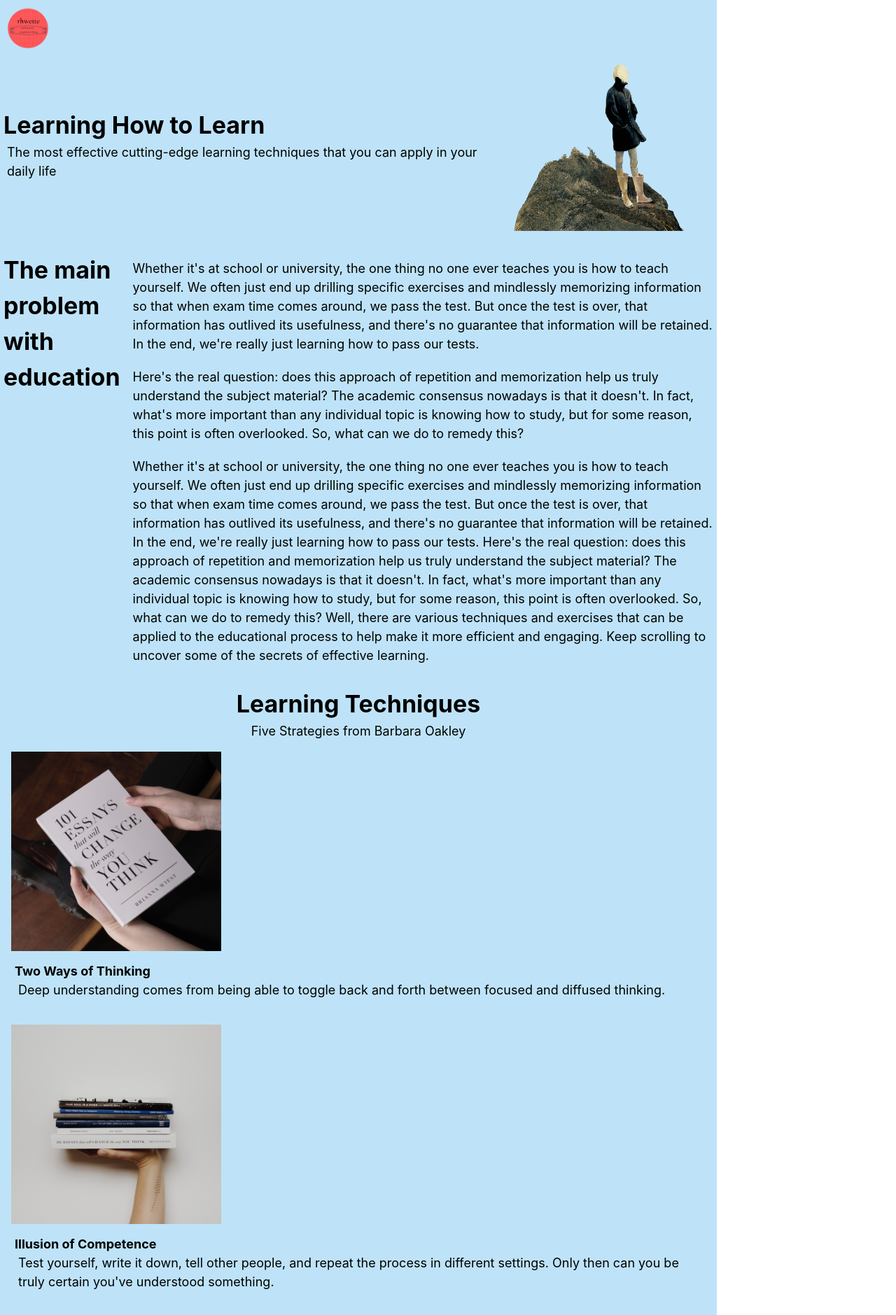
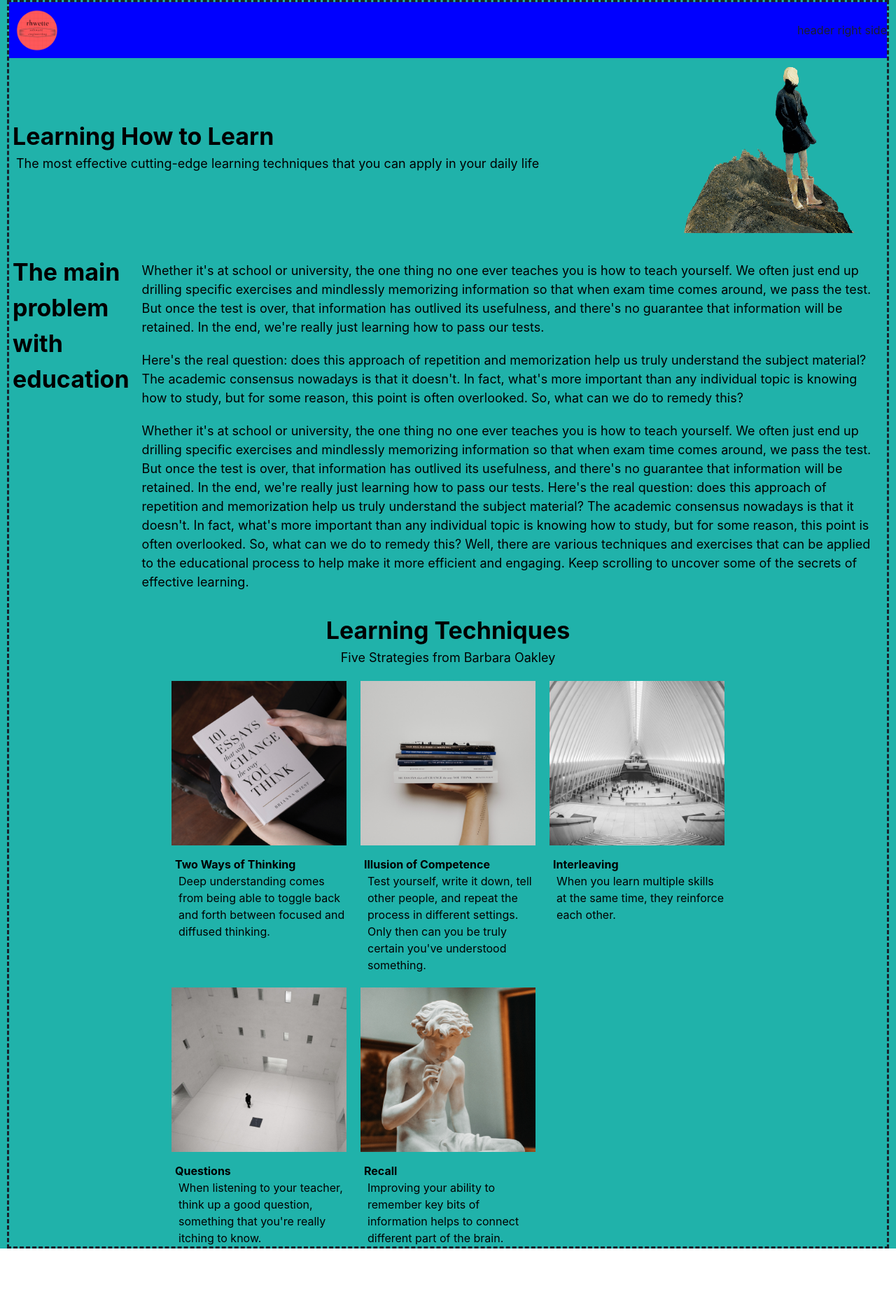
Before and after one commit to rhwette/how-to-learn3, a React (Create React App) app: page / in a window 1280 px wide. Shown: the top 1879 px of the page at 70% size. After the commit the page ends 1784 px from the top, so only its background shows below. Built offline with nearby package versions, Linux system fonts and the light colour scheme.

Commit message:
techniques responsive

```diff
--- /dev/null
+++ b/src/App.css
@@ -0,0 +1,7 @@
+
+.container {
+    max-width: 1280px;
+    margin: 0 auto;
+    background-color: lightseagreen;
+
+}
--- a/src/App.js
+++ b/src/App.js
@@ -14,16 +14,12 @@ import Kahan from './components/Kahan';
 import Principles from './components/Principles';
 import Resources from './components/Resources';
 import Footer from './components/Footer';
-// import './components/Page/page.css';
+import './App.css';
 
 function App() {
   return (
-    <Box
-      w={['320px', '375px', '425px', '768px', '1024px', '1440px']}
-      // w="100%"
-      h="100%"
-      bg="blue.100"
-    >
+    <Box className="container">
+      <Box border={'dashed'} marginRight={'10px'} marginLeft={'10px'} h="100%">
         <Grid
           templateAreas={`  "header"
                                   "intro"
@@ -83,10 +79,11 @@ function App() {
             <Resources />
           </GridItem> */}
 
-        <GridItem area="footer" bg="black">
+          {/* <GridItem area="footer" bg="black">
             <Footer />
-        </GridItem>
+          </GridItem> */}
         </Grid>
+      </Box>
     </Box>
   );
 }
--- a/src/components/Footer.jsx
+++ b/src/components/Footer.jsx
@@ -3,7 +3,7 @@ import logo from '../assets/logo.png';
 
 const Footer = () => {
   return (
-    <Box  w={["320px", "375px", "425px", "768px", "1024px", "1440px"]}>
+          <Box>
       <Image m="30px" src={logo} boxSize="60px" />
     <Text textAlign={'left'} color="#D3D3D3" px="25px">
       &#169; 2023 rhwette
--- a/src/components/Header.jsx
+++ b/src/components/Header.jsx
@@ -3,11 +3,11 @@ import logo from '../assets/logo.png';
 
 const Header = () => {
   return (
-    <Box   w={["320px", "375px", "425px", "768px", "1024px", "1440px"]}>
-    <HStack justify="space-between">
-      <Image m="10px" src={logo} boxSize="60px" />
-      {/* <Text pr="10px">  header right side</Text> */}
-    </HStack>
+    <Box bg="blue">
+      <HStack justify="space-between" w="100%" >
+        <Image m="10px" src={logo} boxSize="60px" />
+        <Text >  header right side</Text>
+      </HStack>
     </Box>
   );
 };
--- a/src/components/Intro/Intro.jsx
+++ b/src/components/Intro/Intro.jsx
@@ -5,11 +5,10 @@ import "./intro.css";
 
 const Intro = () => {
 
-
   return (
-    <Box    w={["320px", "375px", "425px", "768px", "1024px", "1440px"]}>
-        <HStack  justifyContent="space-around">
-            <div className="intro" >
+         <Box  w="100%">
+        <HStack  justifyContent="space-between">
+            <div  >
                 <Text className="introTextLarge"  color="#000" fontWeight="bold">
                     Learning How to Learn
                 </Text>
--- a/src/components/Intro/intro.css
+++ b/src/components/Intro/intro.css
@@ -1,37 +1,3 @@
-.intro {
-
-}
-
-@media screen and (max-width:1024px) {
-    .intro {
-
-    }
-}
-
-@media screen and (max-width:768px) {
-    .intro {
-
-    }
-}
-
-@media screen and (max-width:425px) {
-    .intro {
-
-    }
-}
-
-@media screen and (max-width:375px) {
-    .intro {
-
-    }
-}
-
-@media screen and (max-width:320px) {
-    .intro {
-
-    }
-}
-
 .introImage {
     width: 250px;
     height: 250px;
@@ -155,44 +121,48 @@
 }
 
 .techniques {
+
     display: grid;
-    grid-template-columns:"repeat(3, 308px)";
-    grid-template-rows:"repeat(2, 450px)";
-    gap: 4px;
+    grid-template-columns: 1fr 1fr 1fr  ;
+    gap: 20px;
 }
 
 @media screen and (max-width:1024px) {
     .techniques {
-        /* font-size: 16px; */
-        /* padding-left: 10px; */
-    }
+    display: grid;
+    grid-template-columns: 1fr 1fr 1fr  ;
+    gap: 20px;
+}
 }
 
 @media screen and (max-width:768px) {
     .techniques {
-        /* font-size: 16px; */
-        /* padding-left: 10px; */
+        display: grid;
+        grid-template-columns: 1fr 1fr  ;
+        gap: 20px;
     }
 }
 
 @media screen and (max-width:425px) {
     .techniques {
-        /* font-size: 16px; */
-        /* padding-left: 10px; */
+        display: grid;
+        grid-template-columns: 1fr  ;
+        gap: 20px;
     }
 }
 
 @media screen and (max-width:375px) {
     .techniques {
-        /* font-size: 14px; */
-        /* padding-left: 10px; */
+        display: grid;
+        grid-template-columns: 1fr  ;
+        gap: 20px;
     }
 }
 
 @media screen and (max-width:320px) {
     .techniques {
-        grid-template-columns:"repeat(1, 308px)";
-        grid-template-rows:"repeat(5, 450px)";
-        gap: 4px;
+        display: grid;
+        grid-template-columns: 1fr  ;
+        gap: 20px;
     }
 }
--- a/src/components/Problems/Problems.jsx
+++ b/src/components/Problems/Problems.jsx
@@ -3,8 +3,8 @@ import "../Intro/intro.css";
 
 const Problems = () => {
   return (
-    <Box    w={["320px", "375px", "425px", "768px", "1024px", "1440px"]}>
-    <HStack className="intro" justifyContent="space-between">
+    <Box w="100%">
+    <HStack  justifyContent="space-between">
       <Box alignSelf="flex-start" pt="30px">
         <Text className="introTextLarge"   color="#000" fontWeight="bold">
           The main problem with education
--- a/src/components/Techniques/Techniques.jsx
+++ b/src/components/Techniques/Techniques.jsx
@@ -1,4 +1,4 @@
-import { Image, Grid, Box, Text, Center } from '@chakra-ui/react';
+import { Image, Grid, Box, Text, Center, HStack } from '@chakra-ui/react';
 import techImage1 from '../../assets/learning-techniques-book.png';
 import techImage2 from '../../assets/learning-techniques-competence.png';
 import techImage3 from '../../assets/learning-techniques-interleaving.png';
@@ -8,7 +8,7 @@ import "../Intro/intro.css";
 
 const Techniques = () => {
   return (
-    <Box    w={["320px", "375px", "425px", "768px", "1024px", "1440px"]}>
+    <Box >
       <Text className="introTextLarge"
         textAlign="center"
         px="50px"
@@ -22,18 +22,19 @@ const Techniques = () => {
         className="introTextMedium"
         textAlign="center"
         px="50px"
+        pb="20px"
         color="#000"
         fontWeight="normal"
       >
         Five Strategies from Barbara Oakley
       </Text>
 
-      <Center>
-        <Grid className="techniques"
-
-        >
-          <Box className="introTextMedium"  padding="4">
-            <Image src={techImage1} boxSize="300px" pb="15px" />
+      <Box display="flex" justifyContent={"center"}>
+        <Grid className="techniques">
+          {/* card#1 */}
+          <Box>
+            <Image src={techImage1} boxSize="250px" pb="15px" />
+            <Box maxW="250px">
               <Text textAlign="left" color="#000"  fontWeight="bold" paddingLeft={"5px"}>
                 Two Ways of Thinking
               </Text>
@@ -47,10 +48,13 @@ const Techniques = () => {
                 between focused and diffused thinking.
               </Text>
             </Box>
+          </Box>
 
-          <Box className="introTextMedium"  padding="4">
-            <Image src={techImage2} boxSize="300px" pb="15px" />
-            <Text textAlign="left" color="#000" fontWeight="bold" paddingLeft={"5px"}>
+          {/* card#2 */}
+          <Box>
+            <Image src={techImage2} boxSize="250px" pb="15px" />
+            <Box maxW="250px">
+              <Text textAlign="left" color="#000"  fontWeight="bold" paddingLeft={"5px"}>
                  Illusion of Competence
               </Text>
               <Text
@@ -64,9 +68,12 @@ const Techniques = () => {
               you've understood something.
               </Text>
             </Box>
+          </Box>
 
-          <Box className="introTextMedium"  padding="4">
-            <Image src={techImage3} boxSize="300px" pb="15px" />
+          {/* card#3 */}
+          <Box>
+            <Image src={techImage3} boxSize="250px" pb="15px" />
+            <Box maxW="250px">
               <Text textAlign="left" color="#000"  fontWeight="bold" paddingLeft={"5px"}>
                 Interleaving
               </Text>
@@ -80,9 +87,12 @@ const Techniques = () => {
               each other.
               </Text>
             </Box>
+          </Box>
 
-          <Box className="introTextMedium"  padding="4">
-            <Image src={techImage4} boxSize="300px" pb="15px" />
+          {/* card#4 */}
+          <Box>
+            <Image src={techImage4} boxSize="250px" pb="15px" />
+            <Box maxW="250px">
               <Text textAlign="left" color="#000"  fontWeight="bold" paddingLeft={"5px"}>
                 Questions
               </Text>
@@ -96,9 +106,12 @@ const Techniques = () => {
               something that you're really itching to know.
               </Text>
             </Box>
+          </Box>
 
-          <Box className="introTextMedium"  padding="4">
-            <Image src={techImage5} boxSize="300px" pb="15px" />
+          {/* card#5 */}
+          <Box>
+            <Image src={techImage5} boxSize="250px" pb="15px" />
+            <Box maxW="250px">
               <Text textAlign="left" color="#000"  fontWeight="bold" paddingLeft={"5px"}>
                 Recall
               </Text>
@@ -112,11 +125,16 @@ const Techniques = () => {
               to connect different part of the brain.
               </Text>
             </Box>
+          </Box>
+
+
+
 
         </Grid>
-      </Center>
+      </Box>
     </Box>
   );
 };
 
+
 export default Techniques;
```
Lines whose indentation alone changed are shown as unchanged.
